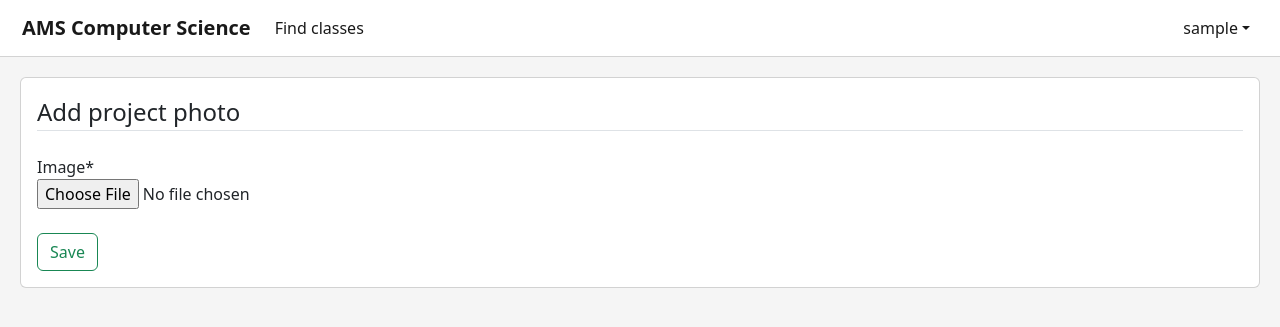
After one commit to JackPadalino/amscsapp, a Django app: page /users/add-project-photo/1/ in a window 1280 px wide. The commit adds this page. Shown: the top 327 px of the page. Run offline with Django 4.2, Linux system fonts and the light colour scheme; a user stored in the database is signed in; tables that the repository leaves empty hold one stand-in row (values such as "Sample post"); some libraries are stand-ins or nearby versions.

Commit message:
added views, urls, and templates to upload project photos

```diff
--- a/amscsapp/urls.py
+++ b/amscsapp/urls.py
@@ -19,5 +19,5 @@ urlpatterns = [
     path('admin/', admin.site.urls),
 ]
 
-#if settings.DEBUG:
-#    urlpatterns += static(settings.MEDIA_URL,document_root=settings.MEDIA_ROOT)
+if settings.DEBUG:
+    urlpatterns += static(settings.MEDIA_URL,document_root=settings.MEDIA_ROOT)
--- a/main/views.py
+++ b/main/views.py
@@ -8,10 +8,7 @@ from django.contrib.auth.mixins import LoginRequiredMixin,UserPassesTestMixin
 
 
 def home(request):
-    context = {
-        'title':'Home',
-    }
-    return render(request,'main/main-home.html',context)
+    return render(request,'main/main-home.html')
 
 class SchoolYearListView(LoginRequiredMixin,ListView):
     model = SchoolYear
--- a/requirements.txt
+++ b/requirements.txt
@@ -1,4 +1,6 @@
 asgiref==3.5.2
+boto3==1.24.31
+botocore==1.27.31
 certifi==2022.6.15
 charset-normalizer==2.1.0
 Django==4.0.5
@@ -6,7 +8,11 @@ django-crispy-forms==1.14.0
 django-embed-video==1.4.4
 django-storages==1.12.3
 idna==3.3
+jmespath==1.0.1
 Pillow==9.1.1
+python-dateutil==2.8.2
 requests==2.28.1
+s3transfer==0.6.0
+six==1.16.0
 sqlparse==0.4.2
 urllib3==1.26.10
--- a/users/forms.py
+++ b/users/forms.py
@@ -1,7 +1,7 @@
 from django import forms
 from django.contrib.auth.models import User
 from django.contrib.auth.forms import UserCreationForm
-from .models import Profile,Project,ProjectVideo,ProjectComment
+from .models import Profile,Project,ProjectVideo,ProjectComment,ProjectPhoto
 
 # here we are inheriting the user creating form that comes with Django, but we are adding the email field so
 # we can validate a user using their email
@@ -39,6 +39,12 @@ class CommentForm(forms.ModelForm):
     class Meta:
         model = ProjectComment
         fields = ['content']
+
+class ProjectPhotoForm(forms.ModelForm):
+    class Meta:
+        model = ProjectPhoto
+        fields = ['image']
+
 '''
 class UserProfileForm(forms.ModelForm):
     periods = [
--- /dev/null
+++ b/users/templates/users/users-add-photo.html
@@ -0,0 +1,19 @@
+{% extends 'main/main-base.html' %}
+{% load crispy_forms_tags %}
+{% block content %}
+<div class="card project-card">
+    <div class="card-body project-card-body">
+        <form method="POST" enctype='multipart/form-data'>
+            {% csrf_token %}
+            <fieldset class="form-group">
+                <legend class="border-bottom mb-4">Add project photo</legend>
+                {{ form|crispy }}
+            </fieldset>
+            <br>
+            <div class='form-group'>
+                <button class="btn btn-outline-success" type='submit'>Save</button>
+            </div>
+        </form>
+    </div>
+</div>
+{% endblock content %}
--- a/users/urls.py
+++ b/users/urls.py
@@ -12,7 +12,8 @@ from .views import (
     AddProjectVideoView,
     ProjectVideoConfirmDeleteView,
     ProjectVideoDeleteView,
-    AddProjectLinkView
+    AddProjectLinkView,
+    AddProjectPhotoView
     )
 from django.conf import settings
 from django.conf.urls.static import static
@@ -31,7 +32,8 @@ urlpatterns = [
     path('add-video/<int:pk>/',AddProjectVideoView,name='users-add-video'),
     path('add-link/<int:pk>/',AddProjectLinkView.as_view(),name='users-add-link'),
     path('confirm-delete-video/<int:project_pk>/<int:video_pk>/',ProjectVideoConfirmDeleteView,name='users-confirm-delete-video'),
-    path('delete-video/<int:project_pk>/<int:video_pk>/',ProjectVideoDeleteView,name='users-delete-video')
+    path('delete-video/<int:project_pk>/<int:video_pk>/',ProjectVideoDeleteView,name='users-delete-video'),
+    path('add-project-photo/<int:pk>/',AddProjectPhotoView,name='users-add-project-photo'),
     #path('account/<int:pk>/delete/',UserDeleteView.as_view(),name='account-delete'),
     #path('password-reset/',auth_views.PasswordResetView.as_view(template_name='users/password_reset.html'),name='password_reset'),
     #path('password-reset/done/',auth_views.PasswordResetDoneView.as_view(template_name='users/password_reset_done.html'),name='password_reset_done'),
--- a/users/views.py
+++ b/users/views.py
@@ -5,7 +5,7 @@ from django.contrib.auth.forms import UserCreationForm
 from django.contrib import messages
 from django.contrib.auth.models import User
 from django.views.generic import ListView, DetailView, CreateView,UpdateView,DeleteView
-from .forms import UserRegisterForm,UserUpdateForm,ProfileUpdateForm,ProjectVideoForm,ProjectLinkForm
+from .forms import UserRegisterForm,UserUpdateForm,ProfileUpdateForm,ProjectVideoForm,ProjectLinkForm,ProjectPhotoForm
 from django.contrib.auth.mixins import LoginRequiredMixin,UserPassesTestMixin
 from django.contrib.auth.decorators import login_required
 from .models import Profile,Project,ProjectVideo
@@ -33,17 +33,13 @@ def register(request):
     else:
         form = UserRegisterForm()
     context = {
-        'title':'Register',
         'form':form
     }
     return render(request,'users/users-register.html',context)
 
 # login view
 def login(request):
-    context = {
-        'title':'Login',
-    }
-    return render(request,'users/users-login.html',context)
+    return render(request,'users/users-login.html')
 
 # profile details/update view
 @login_required
@@ -65,7 +61,6 @@ def profile(request):
     user_answers = len(request.user.answers.all())
     user_solutions = len(request.user.answers.filter(solution=True))
     context = {
-        'title':'My Profile',
         'u_form':u_form,
         'p_form':p_form,
         'classes':classes,
@@ -184,3 +179,21 @@ def ProjectVideoDeleteView(request,project_pk,video_pk):
     video  = ProjectVideo.objects.get(pk=video_pk)
     video.delete()
     return redirect('users-project-details',pk=project_pk)
+
+@login_required
+def AddProjectPhotoView(request,pk):
+    project = get_object_or_404(Project,pk=pk)
+    if request.method == 'POST':
+        form = ProjectPhotoForm(request.POST,request.FILES)
+        if form.is_valid():
+            photo = form.save(commit=False)
+            photo.project = project
+            photo.save()
+            return redirect('users-project-details',pk=project.pk)
+    else:
+        form = ProjectPhotoForm()
+    context = {
+        'form':form,
+        'project':project
+    }
+    return render(request,'users/users-add-photo.html',context)
```
Also changed, not shown: users/templates/users/users-project-details.html (+7 -1 lines).
